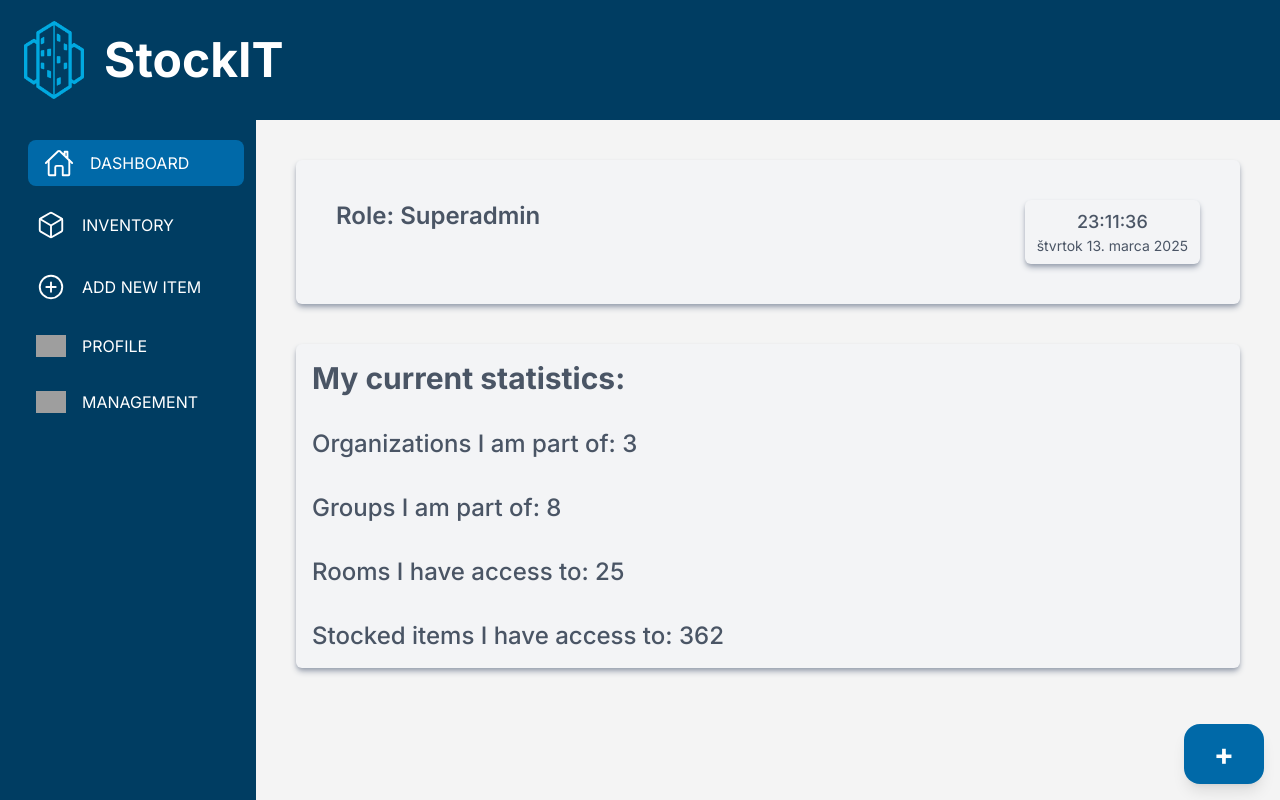
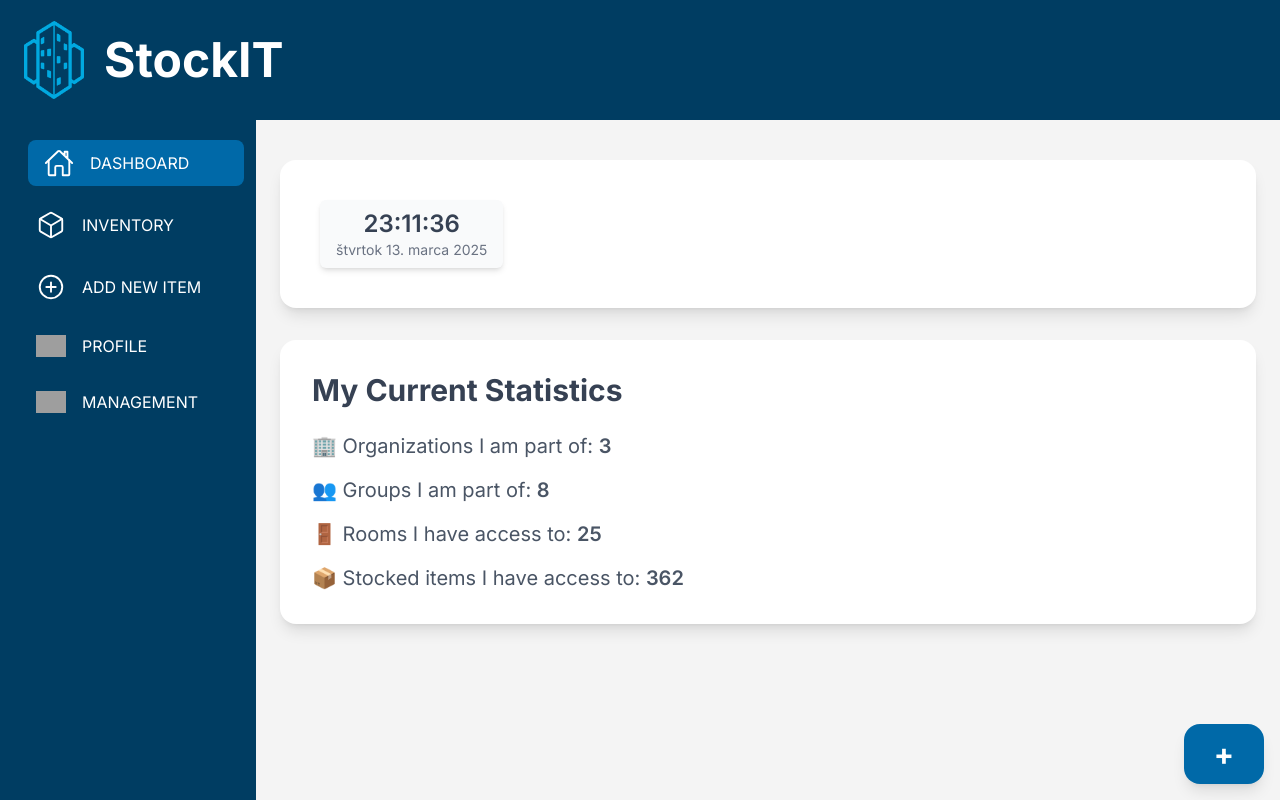
Before and after one commit to Majkl02/stockit, a Next.js app: page / in a window 1280 px wide. Built offline with nearby package versions, Linux system fonts and the light colour scheme; grey boxes are pictures that could not be loaded.

Commit message:
Dashboard updates + management page update

```diff
--- a/src/app/(app)/management/page.js
+++ b/src/app/(app)/management/page.js
@@ -1,3 +1,36 @@
+import Link from 'next/link'
+
 export default function Management() {
-  return <h1 className='text-center text-7xl font-bold'>System Management</h1>
+  const sections = [
+    { name: 'Organizations', href: '/management/organizations' },
+    { name: 'Locations', href: '/management/locations' },
+    { name: 'Groups', href: '/management/groups' },
+    { name: 'Users', href: '/management/users' }
+  ]
+
+  return (
+    <div className='mx-auto my-16 max-w-4xl px-4'>
+      <h1 className='mb-12 text-center text-6xl font-bold text-gray-700'>
+        System Management
+      </h1>
+
+      <div className='grid grid-cols-1 gap-8 sm:grid-cols-2'>
+        {sections.map(section => (
+          <Link
+            key={section.name}
+            href={section.href}
+            className='rounded-2xl border border-gray-200 bg-white p-8 shadow-md transition hover:shadow-xl hover:ring-2 hover:ring-sky-400'
+          >
+            <h2 className='text-center text-2xl font-semibold text-gray-700 group-hover:text-sky-600'>
+              Manage {section.name}
+            </h2>
+            <p className='mt-2 text-center text-sm text-gray-500'>
+              View, create, edit and remove {section.name.toLowerCase()} from
+              the system.
+            </p>
+          </Link>
+        ))}
+      </div>
+    </div>
+  )
 }
--- a/src/app/(app)/page.js
+++ b/src/app/(app)/page.js
@@ -3,20 +3,31 @@ import DashboardHeader from '../_components/DashboardHeader'
 
 export default function Dashboard() {
   return (
-    <>
-      <div className='m-10 flex justify-between rounded-md bg-gray-100 p-10 text-gray-600 shadow-md shadow-gray-400'>
+    <div className='mx-auto max-w-7xl px-6 py-10'>
+      <div className='mb-8 flex flex-col justify-between gap-6 rounded-2xl bg-white p-10 text-gray-700 shadow-lg md:flex-row md:items-center'>
         <DashboardHeader />
-        <div>
-          <DashboardDateTime />
-        </div>
+        <DashboardDateTime />
       </div>
-      <div className='m-10 rounded-md bg-gray-100 font-medium text-gray-600 shadow-md shadow-gray-400'>
-        <h2 className='p-4 text-3xl font-bold'>My current statistics:</h2>
-        <p className='p-4 text-2xl'>Organizations I am part of: 3</p>
-        <p className='p-4 text-2xl'>Groups I am part of: 8</p>
-        <p className='p-4 text-2xl'>Rooms I have access to: 25</p>
-        <p className='p-4 text-2xl'>Stocked items I have access to: 362</p>
+
+      <div className='rounded-2xl bg-white p-8 text-gray-700 shadow-lg'>
+        <h2 className='mb-6 text-3xl font-bold'>My Current Statistics</h2>
+        <ul className='space-y-4 text-xl text-gray-600'>
+          <li>
+            🏢 Organizations I am part of:{' '}
+            <span className='font-semibold'>3</span>
+          </li>
+          <li>
+            👥 Groups I am part of: <span className='font-semibold'>8</span>
+          </li>
+          <li>
+            🚪 Rooms I have access to: <span className='font-semibold'>25</span>
+          </li>
+          <li>
+            📦 Stocked items I have access to:{' '}
+            <span className='font-semibold'>362</span>
+          </li>
+        </ul>
       </div>
-    </>
+    </div>
   )
 }
--- a/src/app/(app)/profile/edit/page.js
+++ b/src/app/(app)/profile/edit/page.js
@@ -8,13 +8,13 @@ export default function UserProfileEdit() {
   const { user, setUser } = useAuth()
 
   const [formData, setFormData] = useState({
+    email: user.email,
+    address: user.address,
+    description: user.description,
     first_name: user.first_name,
     last_name: user.last_name,
-    email: user.email,
     phone_number: user.phone_number,
-    address: user.address,
-    birth_date: user.birth_date,
-    description: user.description
+    birth_date: user.birth_date
   })
 
   const handleChange = e => {
@@ -32,7 +32,7 @@ export default function UserProfileEdit() {
   return (
     <form
       onSubmit={handleSubmit}
-      className='container mx-auto mt-10 mb-10 max-w-3xl rounded-md shadow-md'
+      className='container mx-auto mt-10 mb-10 max-w-300 rounded-md shadow-md'
     >
       <div className='h-20 rounded-t-md bg-gradient-to-r from-sky-500 to-blue-500'></div>
       <div className='overflow-hidden px-5'>
@@ -83,6 +83,9 @@ export default function UserProfileEdit() {
                 </div>
               </div>
             </div>
+            <label className='mb-1 flex items-center gap-2 text-sm font-medium text-gray-700'>
+              Description
+            </label>
             <textarea
               name='description'
               value={formData.description}
--- a/src/app/_components/DashboardDateTime.js
+++ b/src/app/_components/DashboardDateTime.js
@@ -6,7 +6,7 @@ export default function DashboardDateTime() {
   const [dateTime, setDateTime] = useState(null)
 
   useEffect(() => {
-    setDateTime(new Date()) // Set after mount to avoid hydration mismatch
+    setDateTime(new Date())
 
     const timer = setInterval(() => {
       setDateTime(new Date())
@@ -15,7 +15,7 @@ export default function DashboardDateTime() {
     return () => clearInterval(timer)
   }, [])
 
-  if (!dateTime) return null // Or show a loading placeholder
+  if (!dateTime) return null
 
   const formattedDate = dateTime.toLocaleDateString('sk-SK', {
     weekday: 'long',
@@ -31,9 +31,11 @@ export default function DashboardDateTime() {
   })
 
   return (
-    <div className='inline-flex flex-col rounded-md bg-gray-100 px-3 py-2 text-center shadow-md shadow-gray-400'>
-      <div className='text-lg font-medium'>{formattedTime}</div>
-      <div className='text-sm text-gray-600'>{formattedDate}</div>
+    <div className='inline-flex flex-col items-center rounded-md bg-gray-50 px-4 py-2 text-right shadow-md'>
+      <div className='text-2xl font-semibold text-gray-700'>
+        {formattedTime}
+      </div>
+      <div className='text-sm text-gray-500'>{formattedDate}</div>
     </div>
   )
 }
--- a/src/app/_components/DashboardHeader.js
+++ b/src/app/_components/DashboardHeader.js
@@ -5,12 +5,17 @@ import { useAuth } from '../context/AuthContext'
 export default function DashboardHeader() {
   const { user } = useAuth()
 
+  if (!user) return null
+
   return (
     <div>
-      {user && (
-        <h1 className='text-7xl font-bold'>Welcome, {user.first_name}!</h1>
-      )}
-      <p className='text-2xl font-semibold'>Role: Superadmin</p>
+      <h1 className='text-5xl font-bold text-gray-700'>
+        Welcome, {user.first_name}!
+      </h1>
+      <p className='mt-2 text-lg font-medium text-gray-500'>
+        Role: {user.user_roles[0].role_name}
+        {/* //TODO: Asi bude mat viac roli v roznych organizaciach */}
+      </p>
     </div>
   )
 }
--- a/src/app/_components/HeaderUser.js
+++ b/src/app/_components/HeaderUser.js
@@ -24,7 +24,7 @@ export default function HeaderUser() {
         href='/profile'
         className='flex rounded-l-md px-4 py-2 hover:bg-sky-600'
       >
-        <Image src={user_pic} alt='nav icon' width={30} />
+        <Image src={user_pic} alt='User icon' width={30} height='auto' />
         <span className='px-2 py-1'>{`${user.first_name} ${user.last_name}`}</span>
       </Link>
 
```
